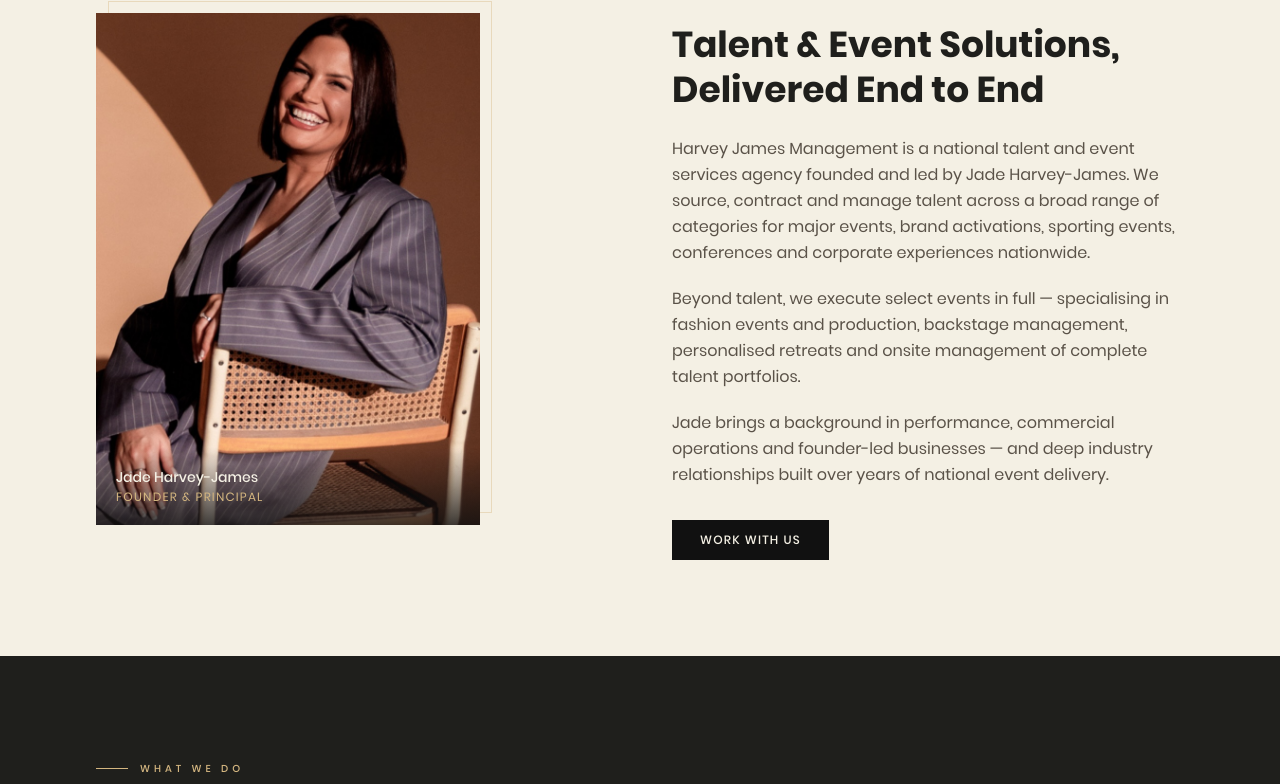
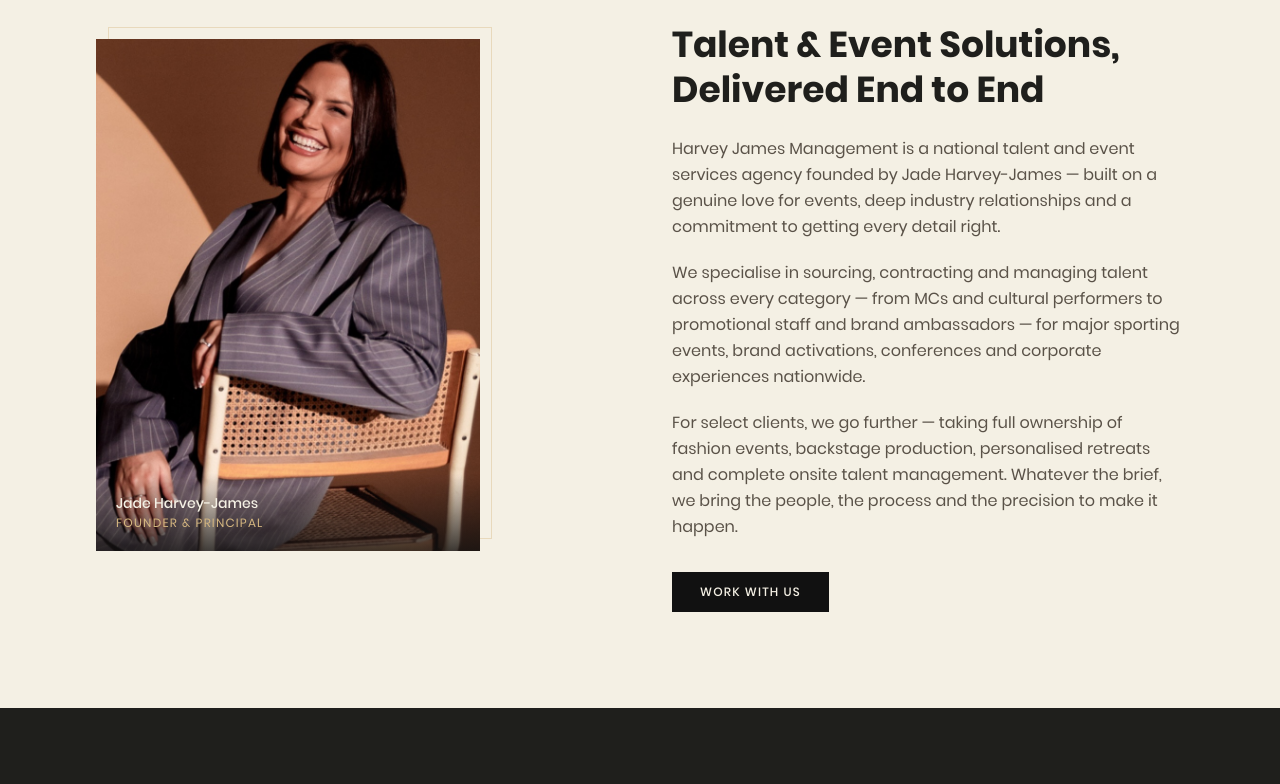
Before and after one commit to jade842/harveyjamesmanagement, a Next.js app: page / in a window 1280 px wide. Shown: the part 918-1702 px from the top of the page. Built offline with nearby package versions, Linux system fonts and the light colour scheme.

Commit message:
Rewrite About bio for cohesion and flow

```diff
--- a/app/components/About.tsx
+++ b/app/components/About.tsx
@@ -42,19 +42,13 @@ export default function About() {
               <br />Delivered End to End
             </h2>
             <p className="text-[#5a5248] text-base leading-relaxed mb-5">
-              Harvey James Management is a national talent and event services agency founded and led
-              by Jade Harvey-James. We source, contract and manage talent across a broad range of
-              categories for major events, brand activations, sporting events, conferences and
-              corporate experiences nationwide.
+              Harvey James Management is a national talent and event services agency founded by Jade Harvey-James — built on a genuine love for events, deep industry relationships and a commitment to getting every detail right.
             </p>
             <p className="text-[#5a5248] text-base leading-relaxed mb-5">
-              Beyond talent, we execute select events in full — specialising in fashion events and
-              production, backstage management, personalised retreats and onsite management of
-              complete talent portfolios.
+              We specialise in sourcing, contracting and managing talent across every category — from MCs and cultural performers to promotional staff and brand ambassadors — for major sporting events, brand activations, conferences and corporate experiences nationwide.
             </p>
             <p className="text-[#5a5248] text-base leading-relaxed mb-8">
-              Jade brings a background in performance, commercial operations and founder-led
-              businesses — and deep industry relationships built over years of national event delivery.
+              For select clients, we go further — taking full ownership of fashion events, backstage production, personalised retreats and complete onsite talent management. Whatever the brief, we bring the people, the process and the precision to make it happen.
             </p>
             <a
               href="#contact"
```
